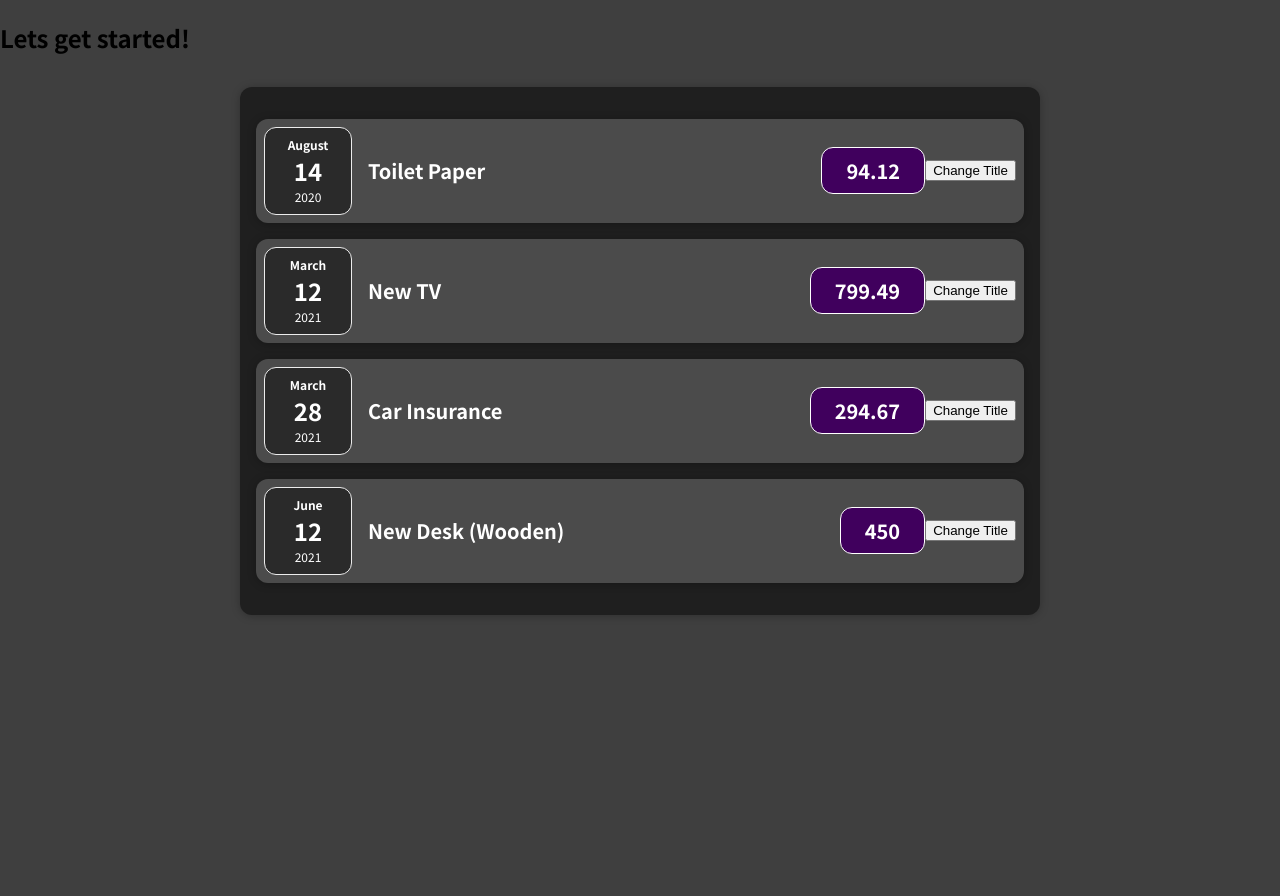
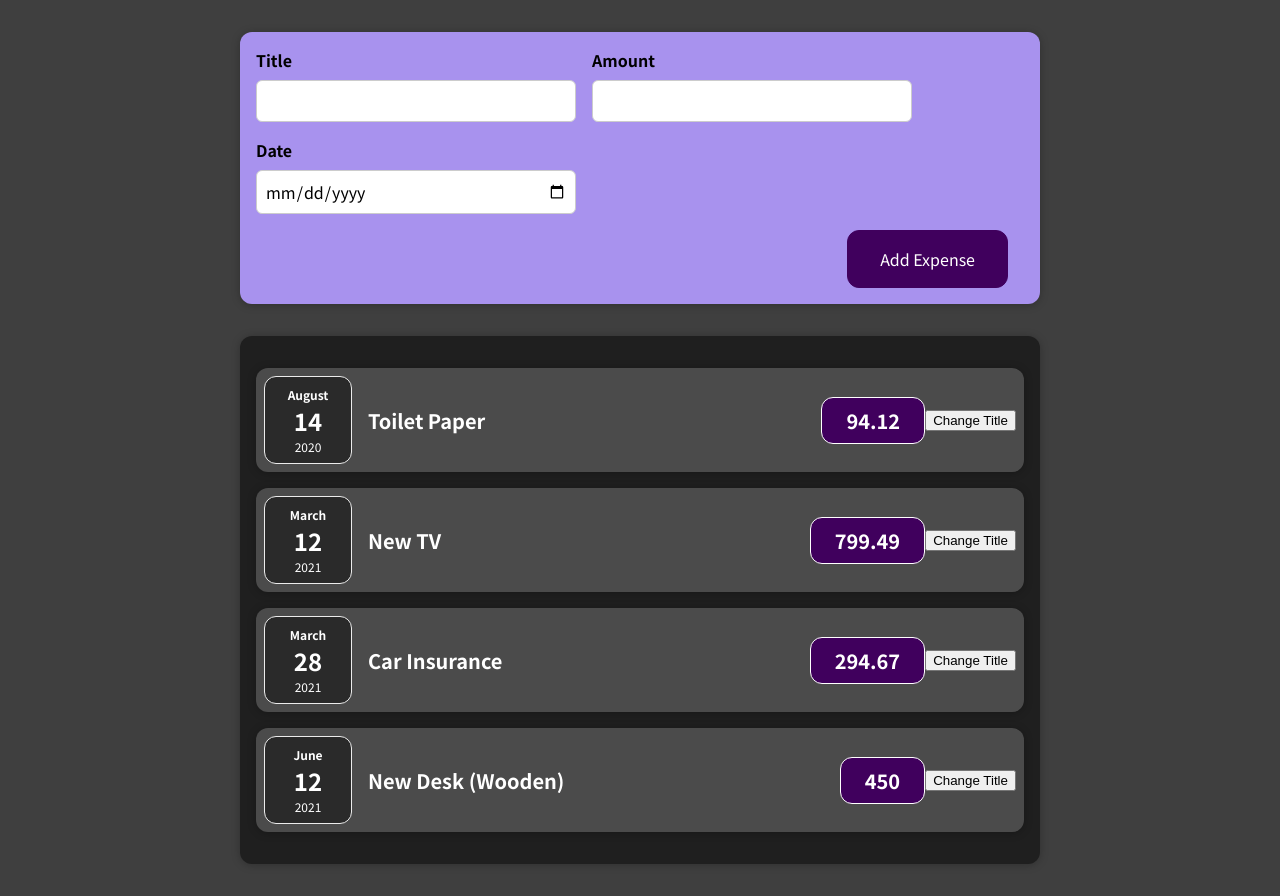
Before and after one commit to tuanluu0511/simple-expenses-tracker, a React (Create React App) app: page / in a window 1280 px wide. Before the commit the page ends 800 px from the top, so only its background shows below. Built offline with nearby package versions, Linux system fonts and the light colour scheme.

Commit message:
Working with multi state

```diff
--- a/src/App.js
+++ b/src/App.js
@@ -1,3 +1,4 @@
+import NewExpense from './components/NewExpense/NewExpense';
 import Expenses from './components/Expenses/Expenses';
 
 function App() {
@@ -25,7 +26,7 @@ function App() {
 
   return (
     <div>
-      <h2>Lets get started!</h2>
+      <NewExpense></NewExpense>
       <Expenses expenses={expenses}></Expenses>
     </div>
   );
--- a/src/components/Expenses/ExpenseItem.js
+++ b/src/components/Expenses/ExpenseItem.js
@@ -7,10 +7,12 @@ import './ExpenseItem.css';
 function ExpenseItem(props) {
   const [title, subTitle] = useState(props.title);
 
+  console.log('ExpenseItem evaluated by React');
+
   const clickHandler = () => {
     subTitle('Updated!!!');
 
-    console.log('Click!!!!');
+    console.log(title);
   };
 
   return (
--- /dev/null
+++ b/src/components/NewExpense/ExpenseForm.css
@@ -0,0 +1,26 @@
+.new-expense__controls {
+  display: flex;
+  flex-wrap: wrap;
+  gap: 1rem;
+  margin-bottom: 1rem;
+  text-align: left;
+}
+
+.new-expense__control label {
+  font-weight: bold;
+  margin-bottom: 0.5rem;
+  display: block;
+}
+
+.new-expense__control input {
+  font: inherit;
+  padding: 0.5rem;
+  border-radius: 6px;
+  border: 1px solid #ccc;
+  width: 20rem;
+  max-width: 100%;
+}
+
+.new-expense__actions {
+  text-align: right;
+}
--- /dev/null
+++ b/src/components/NewExpense/ExpenseForm.js
@@ -0,0 +1,71 @@
+import React, { useState } from 'react';
+import './ExpenseForm.css';
+
+const ExpenseForm = () => {
+  // const [enteredTitle, setEnteredTitle] = useState('');
+  // const [enteredAmount, setEnteredAmount] = useState('');
+  // const [enteredDate, setEnteredDate] = useState('');
+  const [userInput, setUserInput] = useState({
+    enteredTitle: '',
+    enterAmount: '',
+    enterDate: '',
+  });
+
+  const titleChangeHandler = (e) => {
+    setUserInput({
+      ...userInput,
+      enteredTitle: e.target.value,
+    });
+    // setEnteredTitle(e.target.value);
+  };
+
+  const amountChangeHandler = (e) => {
+    setUserInput({
+      ...userInput,
+      enteredAmount: e.target.value,
+    });
+    // setEnteredAmount(e.target.value);
+  };
+
+  const dateChangeHandler = (e) => {
+    setUserInput({
+      ...userInput,
+      enteredDate: e.target.value,
+    });
+    // console.log(e.target.value);
+    // setEnteredDate(e.target.value);
+  };
+  return (
+    <form>
+      <div className="new-expense__controls">
+        <div className="new-expense__control">
+          <label>Title</label>
+          <input type="text" onChange={titleChangeHandler} />
+        </div>
+        <div className="new-expense__control">
+          <label>Amount</label>
+          <input
+            type="number"
+            min="0.01"
+            step="0.01"
+            onChange={amountChangeHandler}
+          />
+        </div>
+        <div className="new-expense__control">
+          <label>Date</label>
+          <input
+            type="date"
+            min="2019-01-01"
+            max="2022-12-31"
+            onChange={dateChangeHandler}
+          />
+        </div>
+      </div>
+      <div className="new-expense__actions">
+        <button type="submit">Add Expense</button>
+      </div>
+    </form>
+  );
+};
+
+export default ExpenseForm;
--- /dev/null
+++ b/src/components/NewExpense/NewExpense.css
@@ -0,0 +1,38 @@
+.new-expense {
+  background-color: #a892ee;
+  padding: 1rem;
+  margin: 2rem auto;
+  width: 50rem;
+  max-width: 95%;
+  border-radius: 12px;
+  text-align: center;
+  box-shadow: 0 1px 8px rgba(0, 0, 0, 0.25);
+}
+
+.new-expense button {
+  font: inherit;
+  cursor: pointer;
+  padding: 1rem 2rem;
+  border: 1px solid #40005d;
+  background-color: #40005d;
+  color: white;
+  border-radius: 12px;
+  margin-right: 1rem;
+}
+
+.new-expense button:hover,
+.new-expense button:active {
+  background-color: #510674;
+  border-color: #510674;
+}
+
+.new-expense button.alternative {
+  color: #220131;
+  border-color: transparent;
+  background-color: transparent;
+}
+
+.new-expense button.alternative:hover,
+.new-expense button.alternative:active {
+  background-color: #ddb3f8;
+}
--- /dev/null
+++ b/src/components/NewExpense/NewExpense.js
@@ -0,0 +1,11 @@
+import ExpenseForm from './ExpenseForm';
+import './NewExpense.css';
+
+const NewExpense = () => {
+  return (
+    <div className="new-expense">
+      <ExpenseForm></ExpenseForm>
+    </div>
+  );
+};
+export default NewExpense;
```
Also changed, not shown: 1 other file (tests, documents, lock files or other folders).
